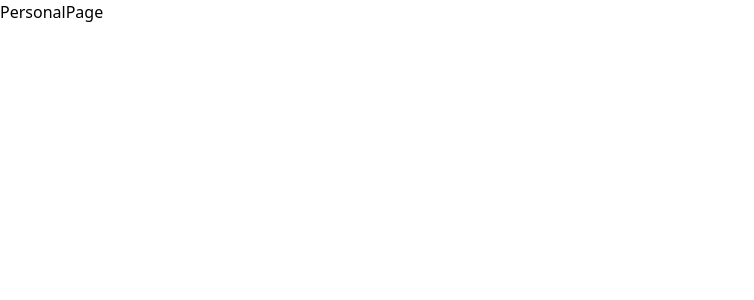
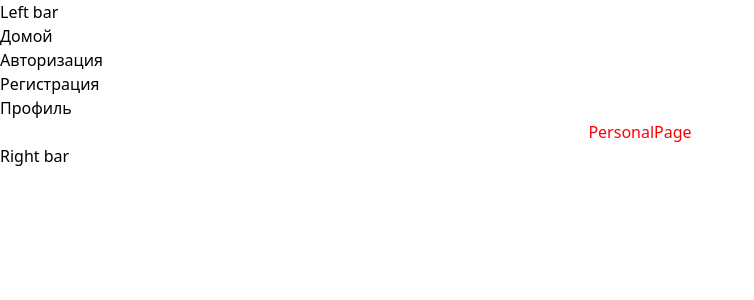
Before and after one commit to EldarSalyamov99/Elbrus-Kids, a React (Vite) app in the folder client/: page /personal in a window 1280 px wide. Shown: the top 300 px of the page, without its empty margins (0-754 px from the left). Built offline with nearby package versions, Linux system fonts and the light colour scheme.

Commit message:
Тест Навигация

```diff
--- a/client/src/App.tsx
+++ b/client/src/App.tsx
@@ -2,14 +2,20 @@ import React, { useState } from 'react';
 import { Route, Routes } from 'react-router-dom';
 import MainPage from './Components/Pages/MainPage';
 import PersonalPage from './Components/Pages/PersonalPage';
+import LeftBar from './Components/UI/LeftBar';
+import RightBar from './Components/UI/RightBar';
 
 function App(): JSX.Element {
 
   return (
+    <>
+    <LeftBar/>
     <Routes>
       <Route path='/' element={<MainPage/>} />
       <Route path='/personal' element={<PersonalPage/>} />
     </Routes>
+    <RightBar/>
+    </>
   );
 }
 
--- a/client/src/Components/Pages/PersonalPage.tsx
+++ b/client/src/Components/Pages/PersonalPage.tsx
@@ -2,6 +2,6 @@ import React from 'react'
 
 export default function PersonalPage():JSX.Element {
   return (
-    <div>PersonalPage</div>
+    <div><h1 style={{color: 'red', textAlign: 'center'}}>PersonalPage</h1></div>
   )
 }
--- /dev/null
+++ b/client/src/Components/UI/LeftBar.tsx
@@ -0,0 +1,34 @@
+import React from 'react';
+import { Link } from 'react-router-dom';
+
+export default function LeftBar(): JSX.Element {
+  return (
+    <div className="fixed bottom-0 left-0 top-0 hidden flex-col gap-5 border-r-2 border-[#e5e5e5] bg-white p-3 md:flex lg:w-64 lg:p-5">
+      <h1 className="text-3xl font-bold tracking-tight text-gray-900 sm:text-4xl">Left bar</h1>
+      <nav>
+        <ul className="space-y-2">
+          <li>
+            <Link to="/" className="text-2xl font-bold text-blue-500 font-kids">
+              Домой
+            </Link>
+          </li>
+          <li>
+            <Link to="/signin" className="text-2xl font-bold text-blue-500 font-kids">
+              Авторизация
+            </Link>
+          </li>
+          <li>
+            <Link to="/signup" className="text-2xl font-bold text-blue-500 font-kids">
+              Регистрация
+            </Link>
+          </li>
+          <li>
+            <Link to="/personal" className="text-2xl font-bold text-blue-500 font-kids">
+              Профиль
+            </Link>
+          </li>
+        </ul>
+      </nav>
+    </div>
+  );
+}
--- /dev/null
+++ b/client/src/Components/UI/RightBar.tsx
@@ -0,0 +1,10 @@
+import React from 'react';
+
+export default function RightBar(): JSX.Element {
+  return (
+    <div className="fixed bottom-0 right-0 top-0 hidden flex-col gap-5 border-l-2 border-[#e5e5e5] bg-white p-3 md:flex lg:w-64 lg:p-5">
+      <h1 className="text-3xl font-bold tracking-tight text-gray-900 sm:text-4xl">Right bar</h1>
+
+    </div>
+  );
+}
```
Also changed, not shown: client/src/Components/UI/NavBar.tsx (deleted, +0 -7 lines).
